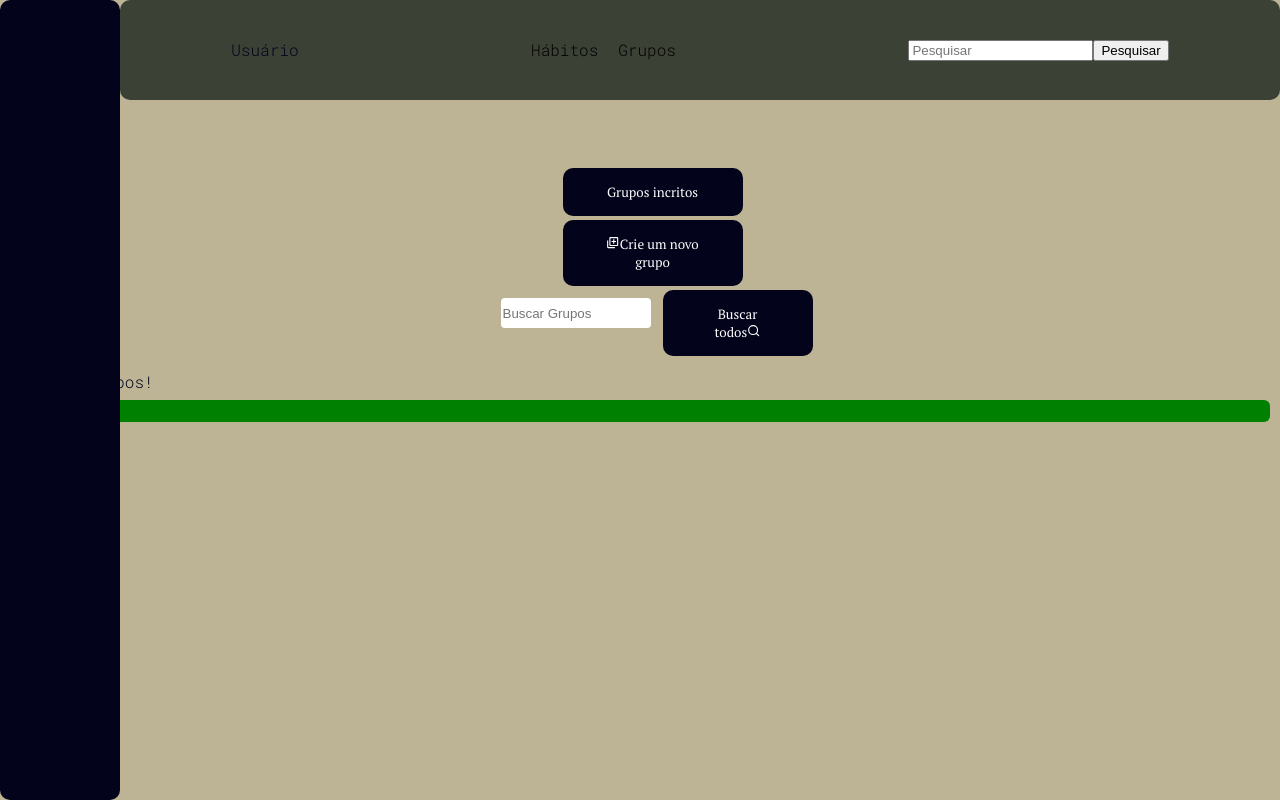
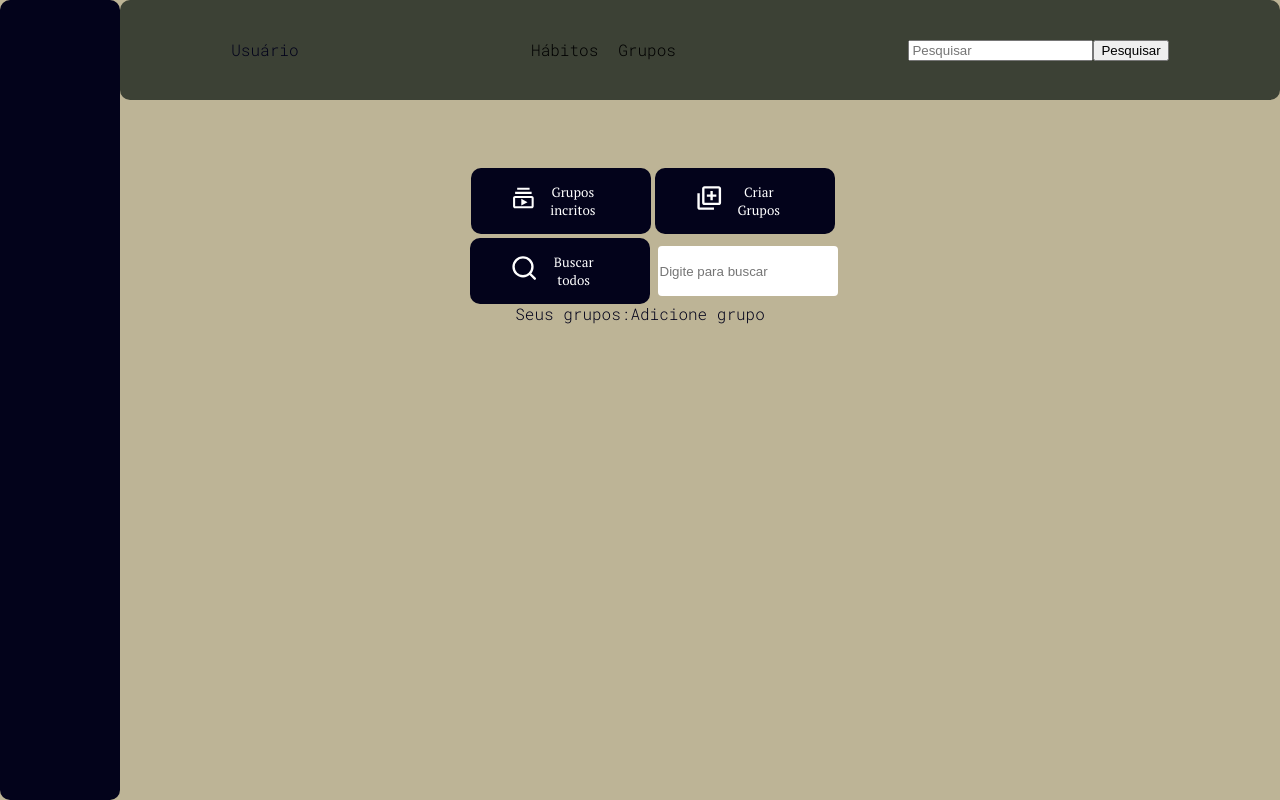
Before and after one commit to serafimmatheus/habits-1, a React (Create React App) app: page /dashboard/groups in a window 1280 px wide. Built offline with nearby package versions, Linux system fonts and the light colour scheme; sample sign-in values are in the browser's storage.

Commit message:
feat:StyledGroups

```diff
--- a/package.json
+++ b/package.json
@@ -20,6 +20,7 @@
     "react-icons": "^4.3.1",
     "react-router-dom": "5",
     "react-scripts": "4.0.3",
+    "react-toastify": "^8.1.0",
     "styled-components": "^5.3.3",
     "web-vitals": "^1.0.1",
     "yup": "^0.32.11"
--- a/src/Components/EditGroupsModal/index.jsx
+++ b/src/Components/EditGroupsModal/index.jsx
@@ -1,26 +1,19 @@
-import * as yup from "yup";
 import { useState } from "react";
 import { useContext } from "react";
 import { GroupsContext } from "../../Providers/groups";
-import { Modal } from "antd";
-const EditGroupsModal = ({ group_id, setModalEdit, modalEdit }) => {
+import { Button } from "../../Styles/global";
+const EditGroupsModal = ({ id, setModalEdit }) => {
   const { editGroups } = useContext(GroupsContext);
   const [name, setName] = useState("");
   const [category, setCategory] = useState("");
   const [description, setDescription] = useState("");
 
-  const schema = yup.object().shape({
-    name: yup.string().required("Campo obrigatório"),
-    description: yup.string().required(),
-    category: yup.string().required(),
-  });
-
   const closeModal = () => {
     setModalEdit(false);
   };
 
-  const onSubmit = () => {
-    editGroups(group_id, name, category, description, closeModal);
+  const onSubmit = (id) => {
+    editGroups(id, name, category, description, closeModal);
   };
 
   return (
@@ -37,7 +30,8 @@ const EditGroupsModal = ({ group_id, setModalEdit, modalEdit }) => {
           placeholder="Descrição"
           onChange={(e) => setDescription(e.target.value)}
         />
-        <button onClick={onSubmit}>Editar</button>
+        <Button onClick={() => onSubmit(id)}>Editar</Button>
+        <Button onClick={() => closeModal()}>Fechar</Button>
       </div>
     </div>
   );
--- a/src/Components/GroupCard/index.jsx
+++ b/src/Components/GroupCard/index.jsx
@@ -1,14 +1,10 @@
 import { useContext, useState } from "react";
 import { GroupsContext } from "../../Providers/groups";
 
-import { Button, GroupCardContainer } from "../../Styles/global";
-
-import EditGroupsModal from "../EditGroupsModal";
+import { Button, ButtonSubs, GroupCardContainer } from "../../Styles/global";
 
 const GroupCard = ({ group }) => {
-  const { subscribeGroups, unsubscribeGroups } = useContext(GroupsContext);
-  const token = JSON.parse(localStorage.getItem("@Habits:token") || "");
-  const [modalEdit, setModalEdit] = useState(false);
+  const { subscribeGroups } = useContext(GroupsContext);
 
   const handleclickSubscribe = () => {
     subscribeGroups(group.id);
@@ -26,20 +22,11 @@ const GroupCard = ({ group }) => {
         <p>
           <strong>Descrição </strong> {group.description}
         </p>
-        <p>{group.id}</p>
         <div>
-          <Button onClick={() => handleclickSubscribe()}>Inscrever-se</Button>
+          <ButtonSubs onClick={() => handleclickSubscribe()}>
+            Inscrever-se
+          </ButtonSubs>
         </div>
-        {modalEdit ? (
-          <EditGroupsModal
-            group_id={group.id}
-            token={token}
-            setModalEdit={setModalEdit}
-            modalEdit={modalEdit}
-          />
-        ) : (
-          false
-        )}
       </GroupCardContainer>
     </>
   );
--- a/src/Components/MyGroups/index.jsx
+++ /dev/null
@@ -1,15 +0,0 @@
-import { useContext } from "react";
-import { GroupsContext } from "../../Providers/groups";
-import { GroupCardContainer } from "../../Styles/global";
-
-const MyGroups = () => {
-  const { myGroups } = useContext(GroupsContext);
-  return (
-    <GroupCardContainer>
-      {myGroups.map((group) => (
-        <li>{group.name}</li>
-      ))}
-    </GroupCardContainer>
-  );
-};
-export default MyGroups;
--- a/src/Components/SubGroups/index.jsx
+++ b/src/Components/SubGroups/index.jsx
@@ -1,17 +1,18 @@
 import { useContext, useState } from "react";
 import { GroupsContext } from "../../Providers/groups";
-import { Button } from "../../Styles/global";
+import { Button, GroupCardContainer } from "../../Styles/global";
 import EditGroupsModal from "../EditGroupsModal";
 const SubGroups = () => {
   const { myGroups, unsubscribeGroups, editGroups } = useContext(GroupsContext);
   const [modalEdit, setModalEdit] = useState(false);
-  const groupId = JSON.parse(localStorage.getItem("@GroupId")) || "";
-  console.log(groupId);
   const token = JSON.parse(localStorage.getItem("@Habits:token") || "");
 
   return (
-    <>
-      {myGroups.map((group) => (
+    <GroupCardContainer>
+      {myGroups.map((group) =>
+        group.length === 0 ? (
+          <div>Sem inscrições de grupos</div>
+        ) : (
           <ul>
             <li>{group.name}</li>
             <li>{group.category}</li>
@@ -22,20 +23,21 @@ const SubGroups = () => {
               Desinscrever-se
             </Button>
           </ul>
-      ))}
+        )
+      )}
       {myGroups.map(
         (group, ind) =>
           modalEdit &&
           ind === 0 && (
             <EditGroupsModal
-              group_id={groupId}
+              id={group.id}
               token={token}
               setModalEdit={setModalEdit}
               modalEdit={modalEdit}
             />
           )
       )}
-    </>
+    </GroupCardContainer>
   );
 };
 export default SubGroups;
--- a/src/Pages/Groups/index.jsx
+++ b/src/Pages/Groups/index.jsx
@@ -2,20 +2,21 @@ import { useState, useEffect, useContext } from "react";
 
 import { GroupsContext } from "../../Providers/groups";
 import { HeaderDash } from "../../Components/HeaderDash";
-import MyGroups from "../../Components/MyGroups";
 import GroupList from "../../Components/GroupList";
 import AddGroupsModal from "../../Components/AddGroupsModal";
 import {
   ContainerButton,
   Button,
   ButtonSearch,
-  GroupCardContainer,
+  InfoGroupCont,
 } from "../../Styles/global";
 import { BiAddToQueue } from "react-icons/bi";
 import { FiSearch } from "react-icons/fi";
+import { MdOutlineSubscriptions } from "react-icons/md";
 import SubGroups from "../../Components/SubGroups";
 const Groups = () => {
-  const { groups, getUserGroups, searchGroups } = useContext(GroupsContext);
+  const { groups, getUserGroups, searchGroups, myGroups } =
+    useContext(GroupsContext);
 
   const [token] = useState(
     JSON.parse(localStorage.getItem("@Habits:token")) || ""
@@ -48,41 +49,45 @@ const Groups = () => {
       <div>
         <h3>GROUPS</h3>
         <ContainerButton>
-          <Button onClick={() => subRequest()}>Grupos incritos</Button>{" "}
+          <Button onClick={() => subRequest()}>
+            <MdOutlineSubscriptions size={30} />
+            Grupos incritos
+          </Button>{" "}
           <Button onClick={() => handleClickCreate()}>
-            <BiAddToQueue color="white" />
-            Crie um novo grupo
+            <BiAddToQueue size={30} />
+            Criar Grupos
           </Button>
-          <ButtonSearch>
-            <input
-              value={searchInput}
-              onChange={(e) => setSearchInput(e.target.value)}
-              placeholder="Buscar Grupos"
-            ></input>
-
-            {searchInput === "" ? (
-              <Button onClick={() => handleClickSearch()}>
-                Buscar todos
-                <FiSearch />{" "}
-              </Button>
-            ) : (
-              <Button onClick={() => handleClickSearch()}>
-                Buscar específico
-              </Button>
-            )}
-          </ButtonSearch>
         </ContainerButton>
-        <div>
+        <ButtonSearch>
+          {searchInput === "" ? (
+            <Button onClick={() => handleClickSearch()}>
+              <FiSearch size={30} /> Buscar todos
+            </Button>
+          ) : (
+            <Button onClick={() => handleClickSearch()}>
+              <FiSearch size={30} />
+              Buscar específico
+            </Button>
+          )}
+          <input
+            value={searchInput}
+            onChange={(e) => setSearchInput(e.target.value)}
+            placeholder="Digite para buscar"
+          ></input>
+        </ButtonSearch>
+        <InfoGroupCont>
           <h3>Seus grupos:</h3>
           {rendered ? (
             groups.length > 0 ? (
               <GroupList />
             ) : (
-              <h2>Adicione grupos!</h2>
+              <div>
+                <h1>Adicione grupo</h1>
+              </div>
             )
           ) : null}
-        </div>
-        <GroupCardContainer>{subRender && <SubGroups />}</GroupCardContainer>
+        </InfoGroupCont>
+        {subRender && <SubGroups />}
         <AddGroupsModal
           modalCreateGroup={modalCreateGroup}
           setModalCreateGroup={setModalCreateGroup}
--- a/src/Styles/global.jsx
+++ b/src/Styles/global.jsx
@@ -45,9 +45,9 @@ export const GroupListContainer = styled.ul`
 export const GroupCardContainer = styled.li`
   padding: 10px;
   display: flex;
+  width: 400px;
   flex-direction: column;
-  justify-content: center;
-  align-items: center;
+  align-items: flex-start;
   background-color: green;
   border: 1px solid transparent;
   border-radius: 6px;
@@ -59,6 +59,7 @@ export const GroupCardContainer = styled.li`
     strong {
       font-family: "Roboto", sans-serif;
       font-weight: 800;
+      margin: 10px 10px 0px 0;
       color: #252542;
     }
     color: white;
@@ -67,11 +68,31 @@ export const GroupCardContainer = styled.li`
 `;
 export const Button = styled.button`
   font-family: PT Serif;
+  display: flex;
+  align-items: flex-start;
   background: #03031b;
   color: #ffffff;
   transition: 0.3s;
   width: 180px;
   margin: 2px;
+  border: none;
+  border-radius: 10px;
+  padding: 15px 40px;
+  :hover {
+    cursor: pointer;
+    background: #ffffff;
+    color: #03031b;
+  }
+`;
+export const ButtonSubs = styled.button`
+  font-family: PT Serif;
+  display: flex;
+  align-items: flex-start;
+  background: #03031b;
+  color: #ffffff;
+  transition: 0.3s;
+  width: 180px;
+  margin-top: 10px;
   border: none;
   border-radius: 10px;
   padding: 15px 40px;
@@ -98,7 +119,6 @@ export const GroupsForm = styled.form`
 export const ContainerButton = styled.div`
   display: flex;
   justify-content: center;
-  flex-direction: column;
   align-items: center;
   margin-left: 25px;
   input {
@@ -112,7 +132,17 @@ export const ContainerButton = styled.div`
 `;
 export const ButtonSearch = styled.div`
   display: flex;
-  button {
-    width: 150px;
+  justify-content: center;
+  margin-left: 31px;
+  input {
+    margin: 10px 6px 10px 6px;
+    outline: none;
+    width: 180px;
+    border: transparent;
+    border-radius: 4px;
   }
 `;
+export const InfoGroupCont = styled.div`
+  display: flex;
+  justify-content: center;
+`;
--- a/src/index.js
+++ b/src/index.js
@@ -4,9 +4,23 @@ import App from "./App";
 import { BrowserRouter } from "react-router-dom";
 import { GlobalStyles } from "./Styles/GlobalStyles";
 import Providers from "./Providers/index";
-
+import { ToastContainer } from "react-toastify";
+import "react-toastify/dist/ReactToastify.css";
 ReactDOM.render(
   <React.StrictMode>
+    <ToastContainer
+      position="top-right"
+      autoClose={5000}
+      hideProgressBar={false}
+      newestOnTop={false}
+      closeOnClick
+      rtl={false}
+      pauseOnFocusLoss
+      draggable
+      pauseOnHover
+    />
+    {/* Same as */}
+    <ToastContainer />
     <GlobalStyles />
     <Providers>
       <BrowserRouter>
```
Also changed, not shown: src/Providers/groups/index.js (+18 -3 lines), 1 other file (tests, documents, lock files or other folders). Lines whose indentation alone changed are shown as unchanged.
